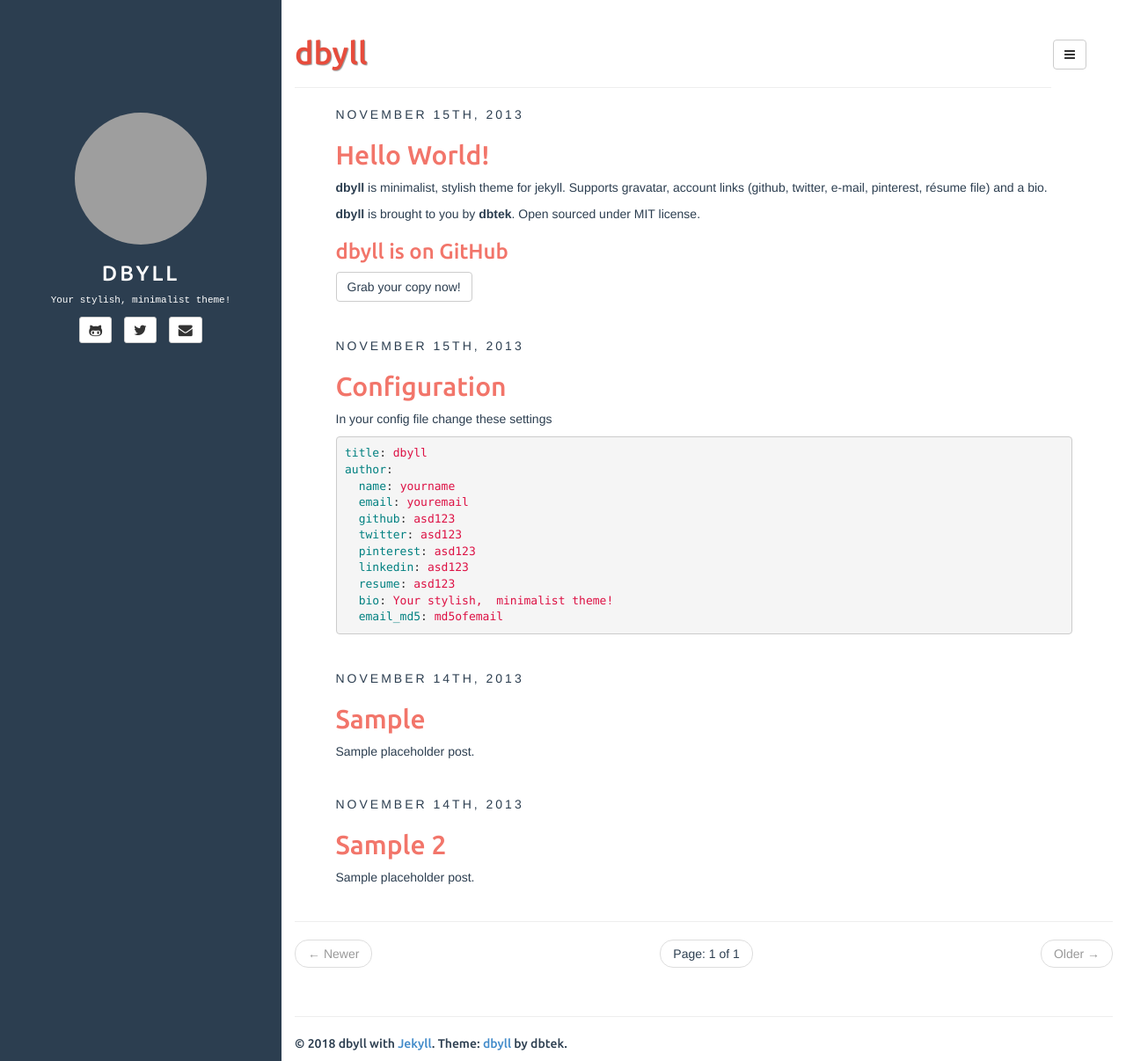
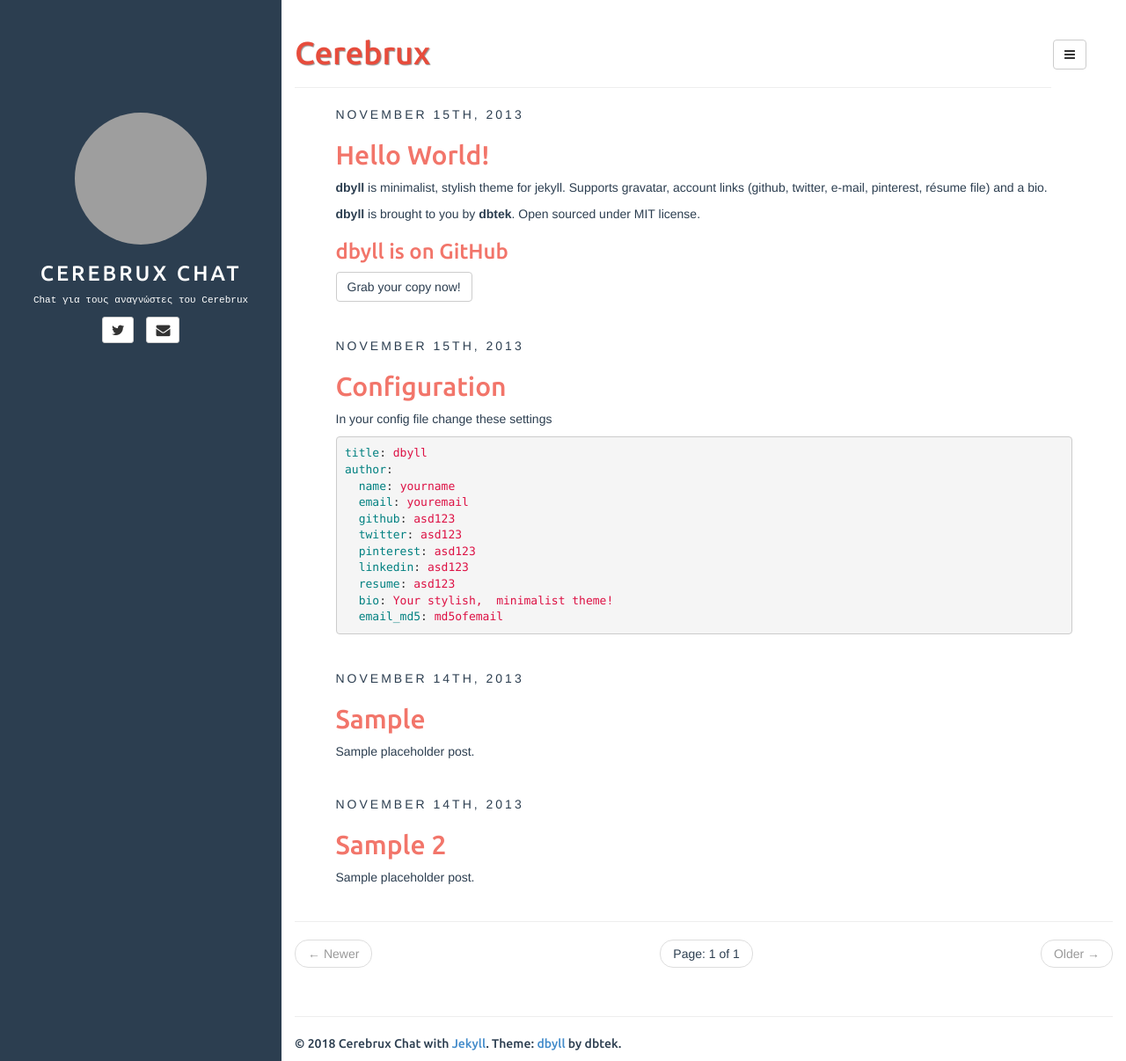
Before and after one commit to cerebruxchat/cerebruxchat.github.io, a Jekyll site: the page built from index.html, in a window 1280 px wide and 1206 px high. Shown: the whole window at 88% size. Built offline with Jekyll 4.4.1, drawn with Linux system fonts in a browser that asks for light colours; the list of posts is cut into pages by our own code; grey boxes are pictures that could not be loaded.

Commit message:
making some init

```diff
--- a/_config.yml
+++ b/_config.yml
@@ -5,27 +5,25 @@
 exclude: ["README.md"] # files to exclude
 highlighter: rouge
 markdown: kramdown
-disqus: dbyll
-google_analytics: dbyll
-title: dbyll
+#disqus: dbyll
+#google_analytics: dbyll
+title: Cerebrux Chat
 
 defaults:
   -
     scope:
       path: "" # empty string for all files
     values:
-      title: dbyll
+      title: Cerebrux
 
-description: Stylish Jekyll Theme
+description: Cerebrux Chat
 author:
-  name: dbyll
-  email: dbyll@ismaildemirbilek.com
-  github: dbtek
-  twitter: dbtek
-  pinterest: asd123
-  linkedin: asd123
-  bio: Your stylish, minimalist theme!
-  email_md5: 726351295ec82e145928582f595aa3aa
+  name: Cerebrux Chat
+  email: mail@cerebrux.net
+  twitter: cerebrux
+  youtube: https://www.youtube.com/channel/UCIIc96wWza3zlnPJBf2RS6Q
+  facebook: https://www.facebook.com/cerebrux/
+  bio: Chat για τους αναγνώστες του Cerebrux
 
 rss_path: feed.xml
 categories_path: categories.html
```
